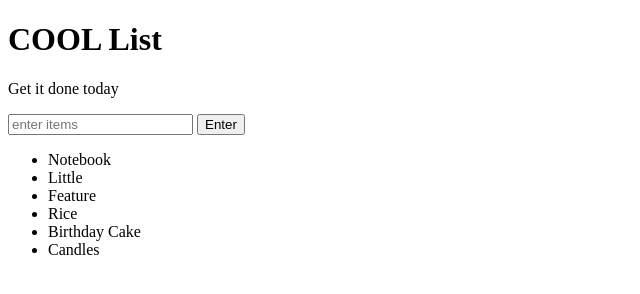
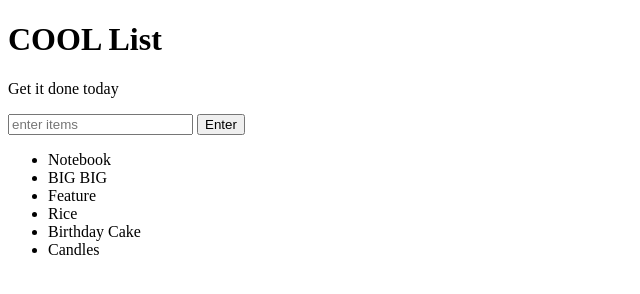
Before and after one commit to TontonSaid/background-generator, a plain HTML site: page index.html in a window 1280 px wide. Shown: the full height of the page, 0-640 px from the left. Drawn offline with Linux system fonts and the light colour scheme.

Commit message:
BIG feature

```diff
--- a/index.html
+++ b/index.html
@@ -11,7 +11,7 @@
 	<button id="enter">Enter</button>
 	<ul>
 		<li class="bold red" random="23">Notebook</li>
-		<li>Little</li>
+		<li>BIG BIG</li>
 		<li>Feature</li>
 		<li>Rice</li>
 		<li>Birthday Cake</li>
```
